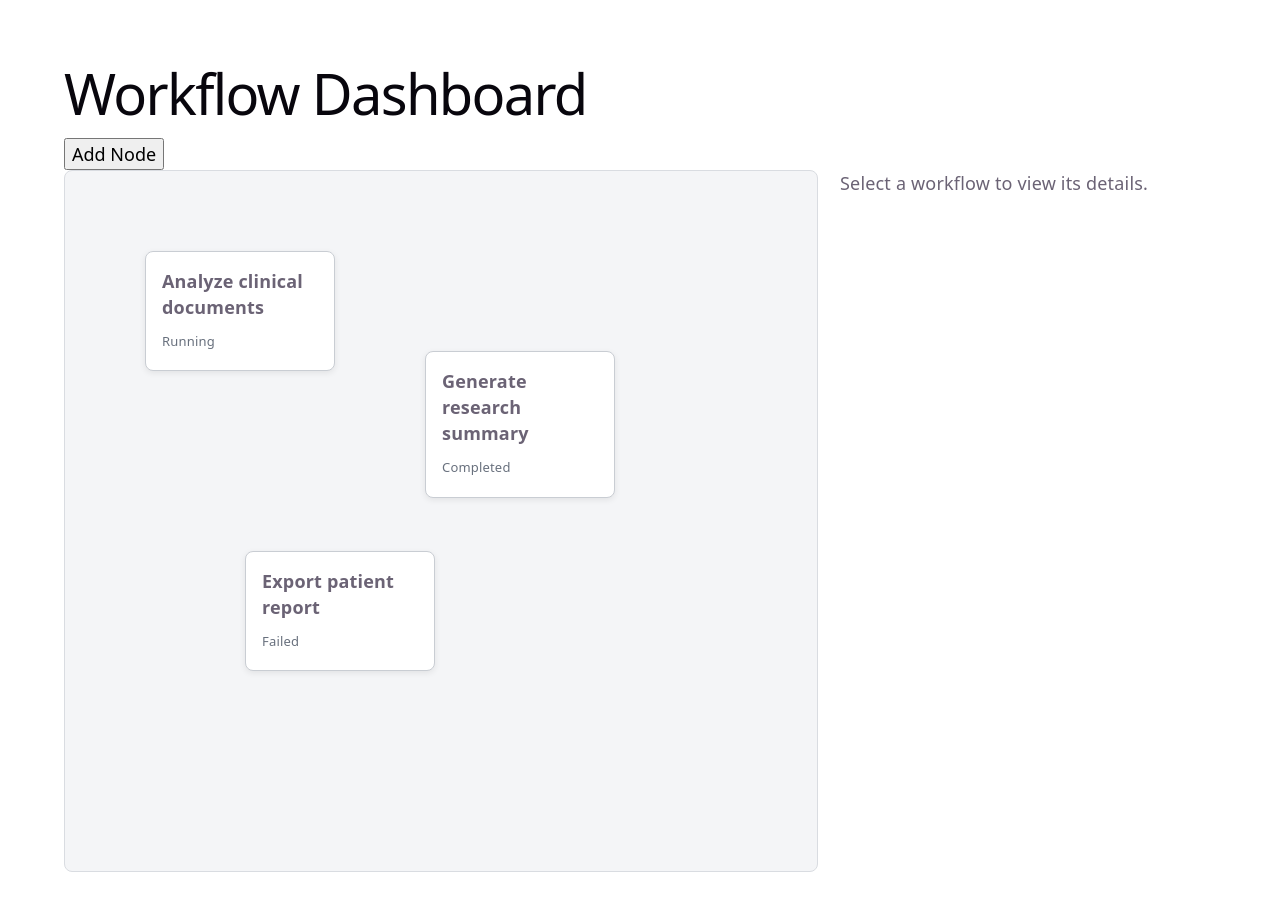
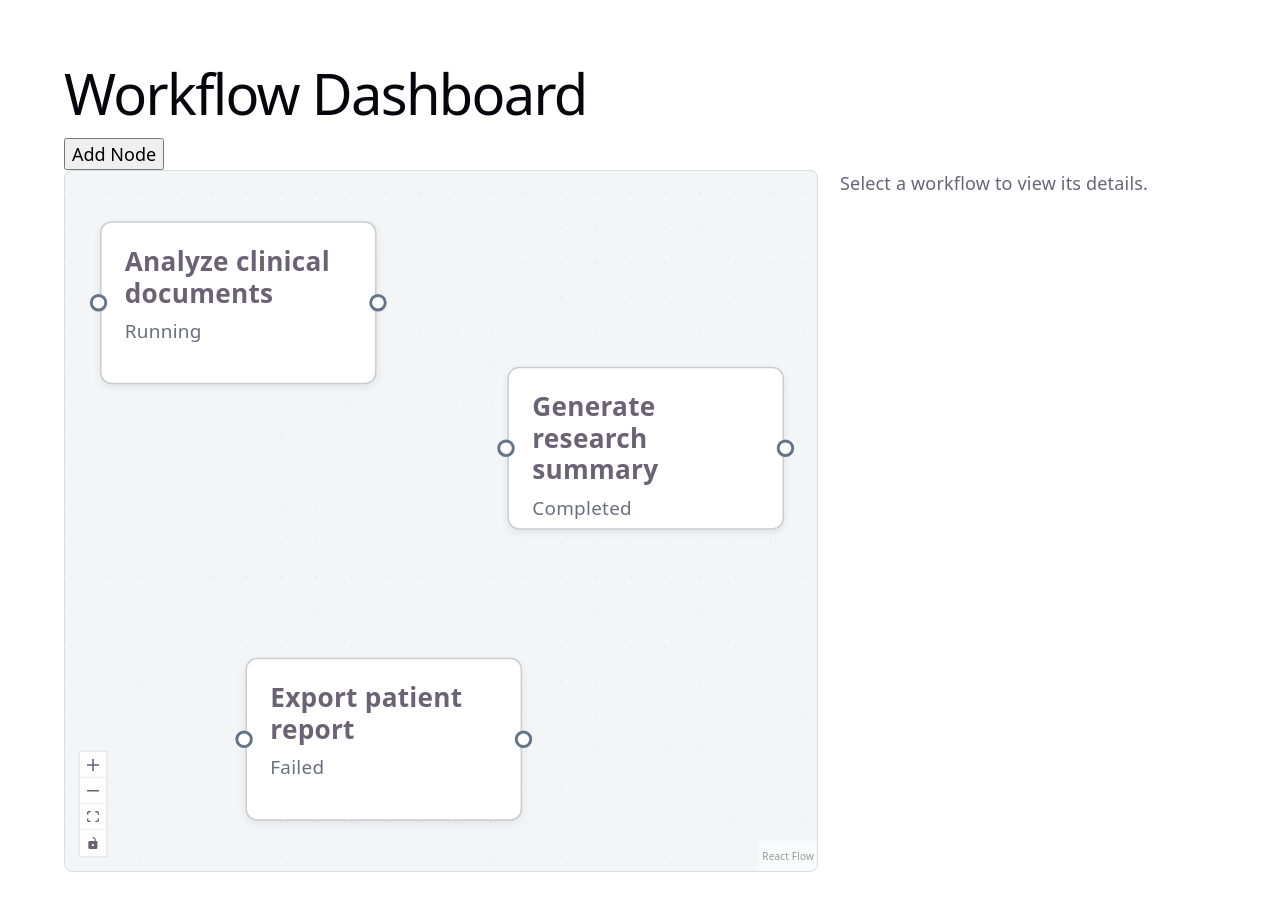
Before and after one commit to justin-tsai/workflow-mockup, a React (Vite) app: page / in a window 1280 px wide. Shown: the top 910 px of the page. Built offline with nearby package versions, Linux system fonts and the light colour scheme.

Commit message:
React flow nodes

```diff
--- a/src/App.css
+++ b/src/App.css
@@ -186,6 +186,7 @@
 .workflow-canvas {
   position: relative;
   width: 100%;
+  height: 700px;
   min-height: 700px;
   overflow: hidden;
   background-color: #f4f5f7;
@@ -194,9 +195,9 @@
 }
 
 .workflow-node {
-  position: absolute;
+  position: relative;
   width: 190px;
-  min-height: 80px;
+  height: 112px;
   padding: 16px;
   box-sizing: border-box;
   cursor: grab;
@@ -205,6 +206,7 @@
   border: 1px solid #c9cdd3;
   border-radius: 8px;
   box-shadow: 0 2px 6px rgb(0 0 0 / 8%);
+  z-index: 1;
 }
 
 .workflow-node:active {
@@ -214,6 +216,7 @@
 .workflow-node strong,
 .workflow-node span {
   display: block;
+  line-height: 1.2;
 }
 
 .workflow-node span {
@@ -227,3 +230,35 @@
   border-color: #2563eb;
   box-shadow: 0 0 0 2px rgb(37 99 235 / 20%);
 }
+
+.workflow-handle {
+  position: absolute;
+  top: 50%;
+  width: 12px;
+  height: 12px;
+  box-sizing: border-box;
+  padding: 0;
+  background: #fff;
+  border: 2px solid #64748b;
+  border-radius: 50%;
+  cursor: crosshair;
+  transform: translateY(-50%);
+  transition: border-color 0.15s ease, background-color 0.15s ease,
+    transform 0.15s ease;
+}
+
+.workflow-handle:hover,
+.workflow-handle:focus-visible {
+  background: #dbeafe;
+  border-color: #2563eb;
+  outline: none;
+  transform: translateY(-50%) scale(1.15);
+}
+
+.workflow-handle-input {
+  left: -8px;
+}
+
+.workflow-handle-output {
+  right: -8px;
+}
--- a/src/App.tsx
+++ b/src/App.tsx
@@ -1,12 +1,12 @@
 import { useEffect, useMemo, useRef, useState } from 'react';
-import WorkflowList from './components/WorkflowList';
 import ExecutionDetails from './components/ExecutionDetails';
 import { workflows } from './data/workflows';
-import type { Workflow } from './types/workflow';
+import type { Workflow, WorkflowConnection } from './types/workflow';
 import WorkflowCanvas from './components/WorkflowCanvas';
 
 export default function App() {
     const [workflowItems, setWorkflowItems] = useState<Workflow[]>(workflows);
+    const [connections, setConnections] = useState<WorkflowConnection[]>([]);
     const [selectedWorkflowId, setSelectedWorkflowId] = useState<number | null>(null);
     const completionTimersRef = useRef<Record<number, ReturnType<typeof window.setTimeout>>>({});
 
@@ -90,6 +90,33 @@ export default function App() {
         });
     };
 
+    const handleConnectWorkflows = (source: number, target: number) => {
+        if (source === target) {
+            return;
+        }
+
+        setConnections((currentConnections) => {
+            if (
+                currentConnections.some(
+                    (connection) =>
+                        connection.source === source &&
+                        connection.target === target,
+                )
+            ) {
+                return currentConnections;
+            }
+
+            return [
+                ...currentConnections,
+                {
+                    id: `${source}-${target}`,
+                    source,
+                    target,
+                },
+            ];
+        });
+    };
+
     return (
         <main>
             <h1>Workflow Dashboard</h1>
@@ -101,9 +128,11 @@ export default function App() {
             <div className="dashboard">
                 <WorkflowCanvas
                     workflows={workflowItems}
+                    connections={connections}
                     selectedWorkflowId={selectedWorkflowId}
                     onSelectWorkflow={handleSelectWorkflow}
                     onMoveWorkflow={handleMoveWorkflow}
+                    onConnectWorkflows={handleConnectWorkflows}
                 />
 
                 {selectedWorkflow ? (
--- a/src/components/WorkflowCanvas.tsx
+++ b/src/components/WorkflowCanvas.tsx
@@ -1,83 +1,146 @@
-import type { PointerEvent } from 'react';
-import type { Workflow } from '../types/workflow';
+import {
+    Background,
+    Controls,
+    Handle,
+    MarkerType,
+    Position,
+    ReactFlow,
+    useNodesState,
+    type Connection,
+    type Edge,
+    type Node,
+    type NodeProps,
+    type NodeTypes,
+} from '@xyflow/react';
+import { useEffect, useMemo } from 'react';
+import type { Workflow, WorkflowConnection } from '../types/workflow';
+
+type WorkflowNodeData = {
+    workflow: Workflow;
+};
+
+type WorkflowNode = Node<WorkflowNodeData, 'workflow'>;
 
 type WorkflowCanvasProps = {
     workflows: Workflow[];
+    connections: WorkflowConnection[];
     selectedWorkflowId: number | null;
     onSelectWorkflow: (workflow: Workflow) => void;
-    onMoveWorkflow: (
-        workflowId: number,
-        x: number,
-        y: number,
-    ) => void;
+    onMoveWorkflow: (workflowId: number, x: number, y: number) => void;
+    onConnectWorkflows: (source: number, target: number) => void;
+};
+
+function WorkflowNode({ data, selected }: NodeProps<WorkflowNode>) {
+    return (
+        <div
+            className={`workflow-node ${
+                selected ? 'workflow-node-selected' : ''
+            }`}
+        >
+            <Handle
+                type="target"
+                position={Position.Left}
+                className="workflow-handle workflow-handle-input"
+                aria-label={`Connect into ${data.workflow.name}`}
+            />
+            <strong>{data.workflow.name}</strong>
+            <span>{data.workflow.status}</span>
+            <Handle
+                type="source"
+                position={Position.Right}
+                className="workflow-handle workflow-handle-output"
+                aria-label={`Connect from ${data.workflow.name}`}
+            />
+        </div>
+    );
+}
+
+const nodeTypes: NodeTypes = {
+    workflow: WorkflowNode,
 };
 
 export default function WorkflowCanvas({
     workflows,
+    connections,
     selectedWorkflowId,
     onSelectWorkflow,
     onMoveWorkflow,
+    onConnectWorkflows,
 }: WorkflowCanvasProps) {
-    const handlePointerDown = (
-        event: PointerEvent<HTMLDivElement>,
-        workflow: Workflow,
-    ) => {
-        event.currentTarget.setPointerCapture(event.pointerId);
+    const initialNodes = useMemo<WorkflowNode[]>(
+        () =>
+            workflows.map((workflow) => ({
+                id: String(workflow.id),
+                type: 'workflow',
+                position: { x: workflow.x, y: workflow.y },
+                data: { workflow },
+                selected: workflow.id === selectedWorkflowId,
+            })),
+        [selectedWorkflowId, workflows],
+    );
+    const [nodes, setNodes, onNodesChange] = useNodesState(initialNodes);
 
-        const startX = event.clientX;
-        const startY = event.clientY;
-        const originalX = workflow.x;
-        const originalY = workflow.y;
+    useEffect(() => {
+        setNodes(initialNodes);
+    }, [initialNodes, setNodes]);
 
-        const handlePointerMove = (moveEvent: globalThis.PointerEvent) => {
-            const nextX =
-                originalX + moveEvent.clientX - startX;
+    const edges: Edge[] = connections.map((connection) => ({
+        id: connection.id,
+        source: String(connection.source),
+        target: String(connection.target),
+        type: 'smoothstep',
+        style: { stroke: '#2563eb', strokeWidth: 2 },
+        markerEnd: { type: MarkerType.ArrowClosed, color: '#facc15' },
+    }));
 
-            const nextY =
-                originalY + moveEvent.clientY - startY;
+    const handleConnect = (connection: Connection) => {
+        if (!connection.source || !connection.target) {
+            return;
+        }
 
-            onMoveWorkflow(workflow.id, nextX, nextY);
-        };
-
-        const handlePointerUp = () => {
-            window.removeEventListener(
-                'pointermove',
-                handlePointerMove,
-            );
-
-            window.removeEventListener(
-                'pointerup',
-                handlePointerUp,
-            );
-        };
-
-        window.addEventListener('pointermove', handlePointerMove);
-        window.addEventListener('pointerup', handlePointerUp);
+        onConnectWorkflows(Number(connection.source), Number(connection.target));
     };
 
     return (
         <section className="workflow-canvas">
-            {workflows.map((workflow) => (
-                <div
-                    key={workflow.id}
-                    className={`workflow-node ${
-                        workflow.id === selectedWorkflowId
-                            ? 'workflow-node-selected'
-                            : ''
-                    }`}
-                    style={{
-                        left: workflow.x,
-                        top: workflow.y,
+            <ReactFlow
+                nodes={nodes}
+                edges={edges}
+                nodeTypes={nodeTypes}
+                onNodesChange={onNodesChange}
+                onNodeDragStop={(_, node) =>
+                    onMoveWorkflow(
+                        Number(node.id),
+                        node.position.x,
+                        node.position.y,
+                    )
+                }
+                onConnect={handleConnect}
+                onNodeClick={(_, node) => {
+                    const workflow = workflows.find(
+                        (candidate) => candidate.id === Number(node.id),
+                    );
+
+                    if (workflow) {
+                        onSelectWorkflow(workflow);
+                    }
                 }}
-                    onPointerDown={(event) =>
-                        handlePointerDown(event, workflow)
-                    }
-                    onClick={() => onSelectWorkflow(workflow)}
+                defaultEdgeOptions={{
+                    type: 'smoothstep',
+                    style: { stroke: '#2563eb', strokeWidth: 2 },
+                    markerEnd: {
+                        type: MarkerType.ArrowClosed,
+                        color: '#facc15',
+                    },
+                }}
+                connectionLineStyle={{ stroke: '#2563eb', strokeWidth: 2 }}
+                fitView
+                minZoom={0.5}
+                maxZoom={1.5}
             >
-                    <strong>{workflow.name}</strong>
-                    <span>{workflow.status}</span>
-                </div>
-            ))}
+                <Background color="#d9dce1" gap={24} />
+                <Controls />
+            </ReactFlow>
         </section>
     );
 }
--- a/src/main.tsx
+++ b/src/main.tsx
@@ -1,5 +1,6 @@
 import { StrictMode } from 'react'
 import { createRoot } from 'react-dom/client'
+import '@xyflow/react/dist/style.css'
 import './index.css'
 import './App.css'
 import App from './App.tsx'
--- a/src/types/workflow.ts
+++ b/src/types/workflow.ts
@@ -14,3 +14,9 @@ export type Workflow = {
     x: number;
     y: number;
 };
+
+export type WorkflowConnection = {
+    id: string;
+    source: number;
+    target: number;
+};
```
Lines whose indentation alone changed are shown as unchanged.
